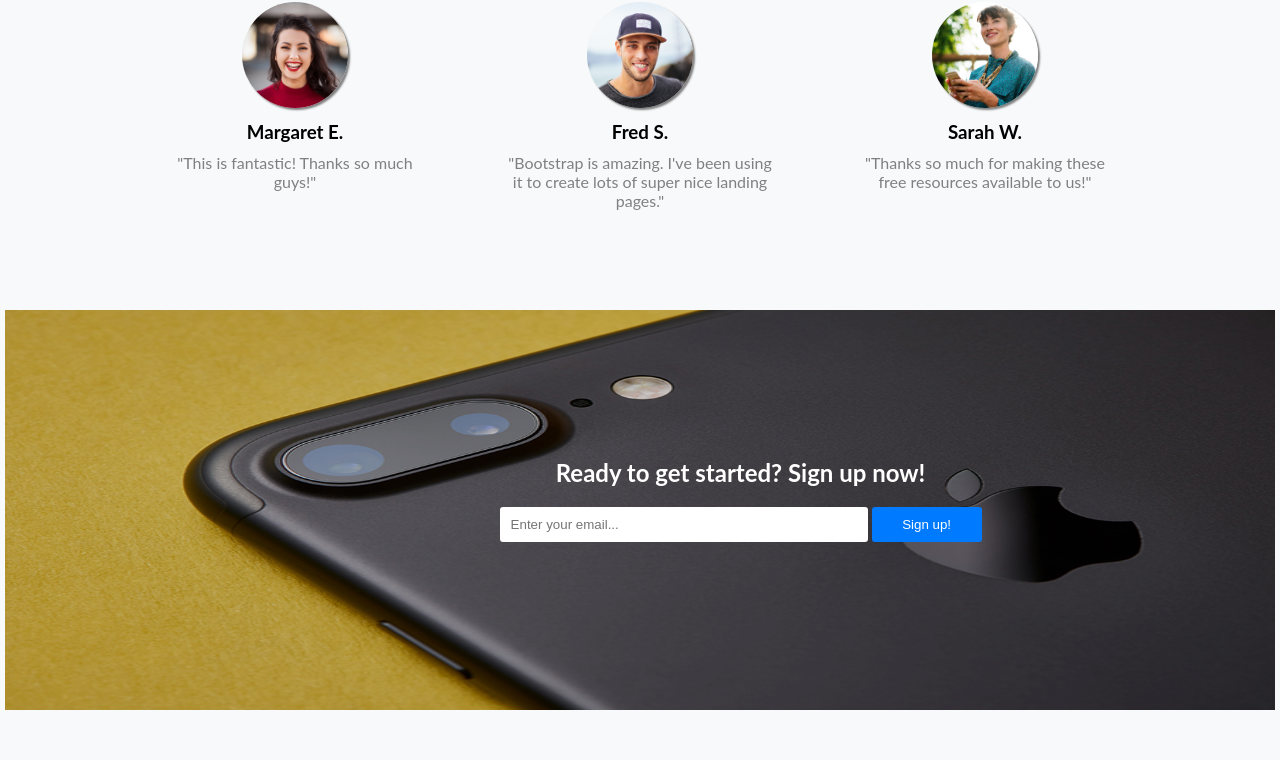
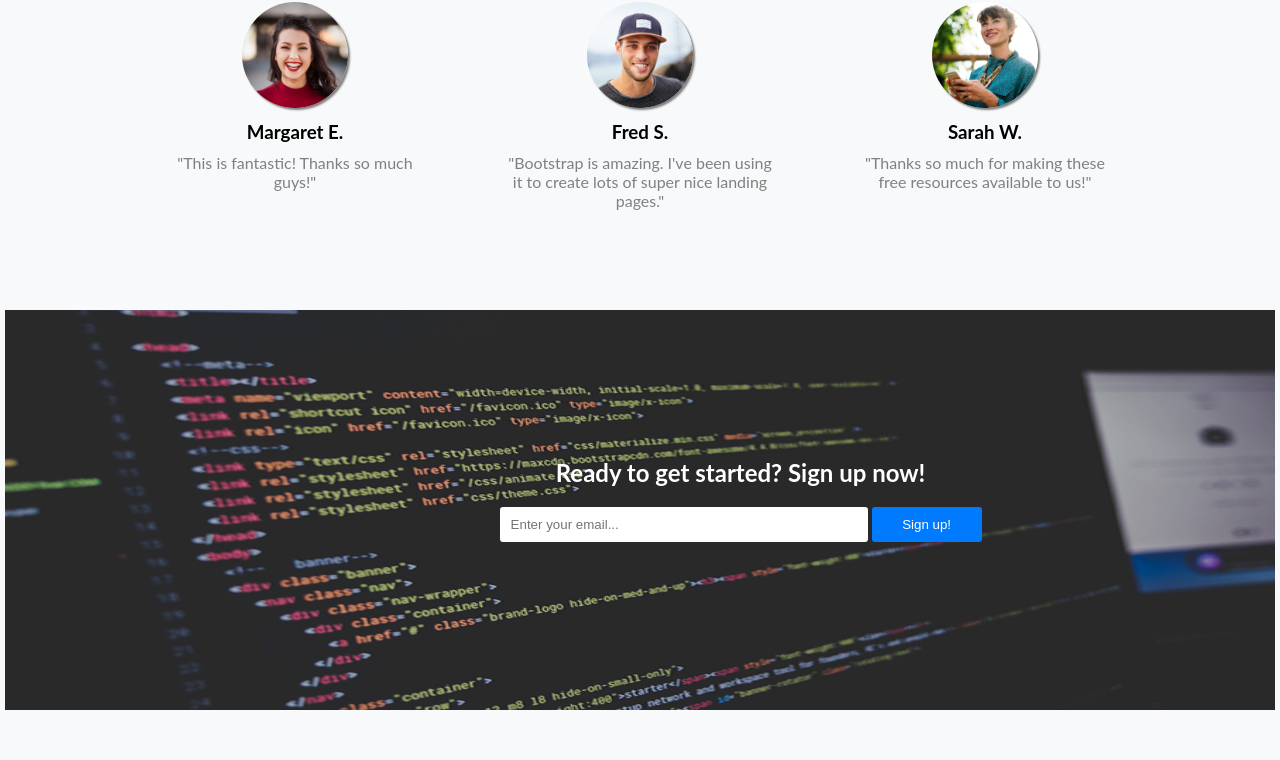
Before and after one commit to AgneBe/demo, a website: page index.html in a window 1280 px wide. Shown: the part 2561-3321 px from the top of the page. Drawn offline with Linux system fonts and the light colour scheme.

Commit message:
Update index.html

```diff
--- a/index.html
+++ b/index.html
@@ -92,7 +92,7 @@
     </div>
 
     <div class="sixth-box">
-      <img src="app/images/bg-showcase-1.jpg" alt="sea">
+      <img src="app/images/bg-showcase-2.jpg" alt="sea">
       <div class="footer-signup">
       <h2>Ready to get started? Sign up now!</h2>
       <form action="#">
```
